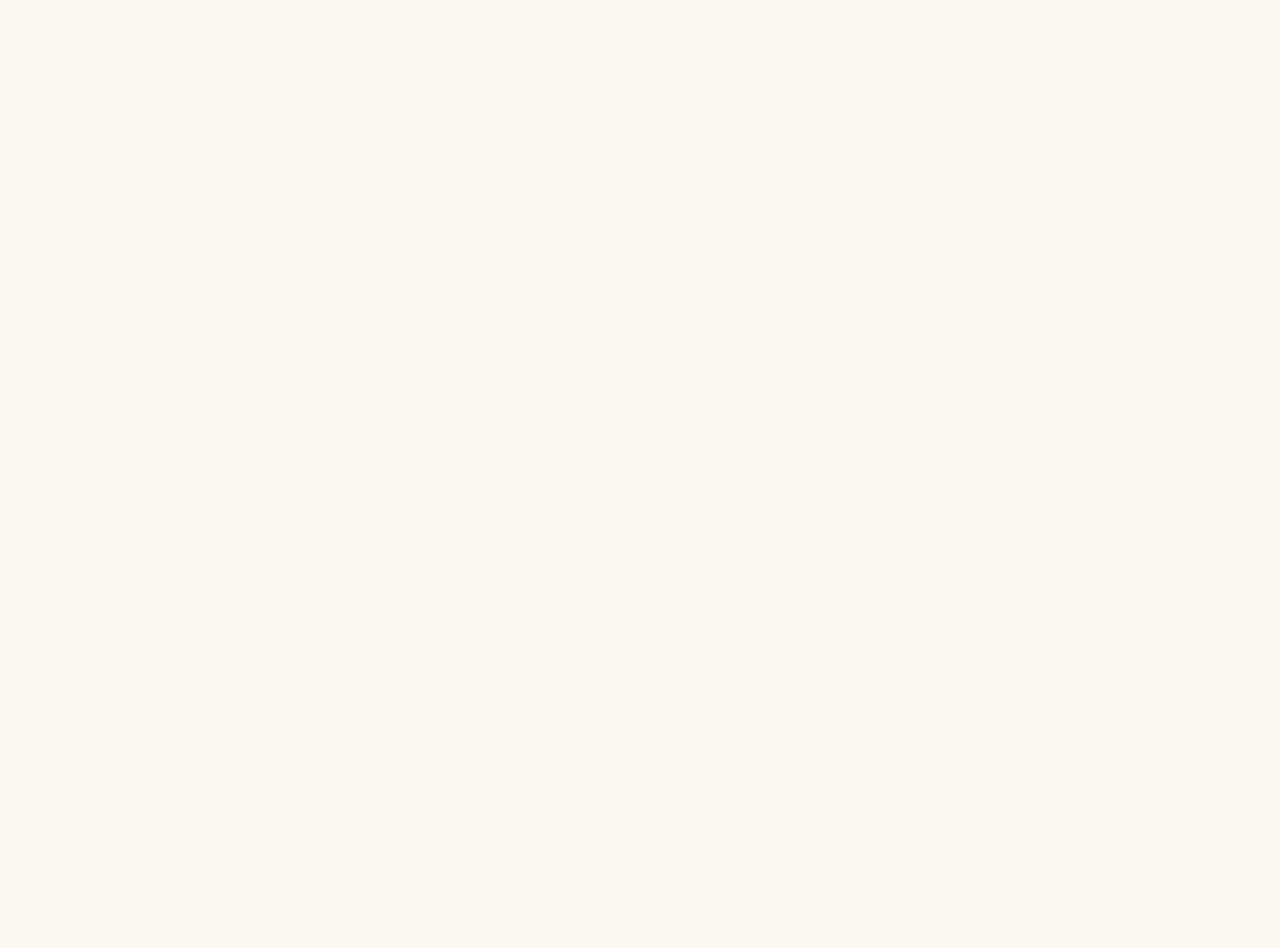
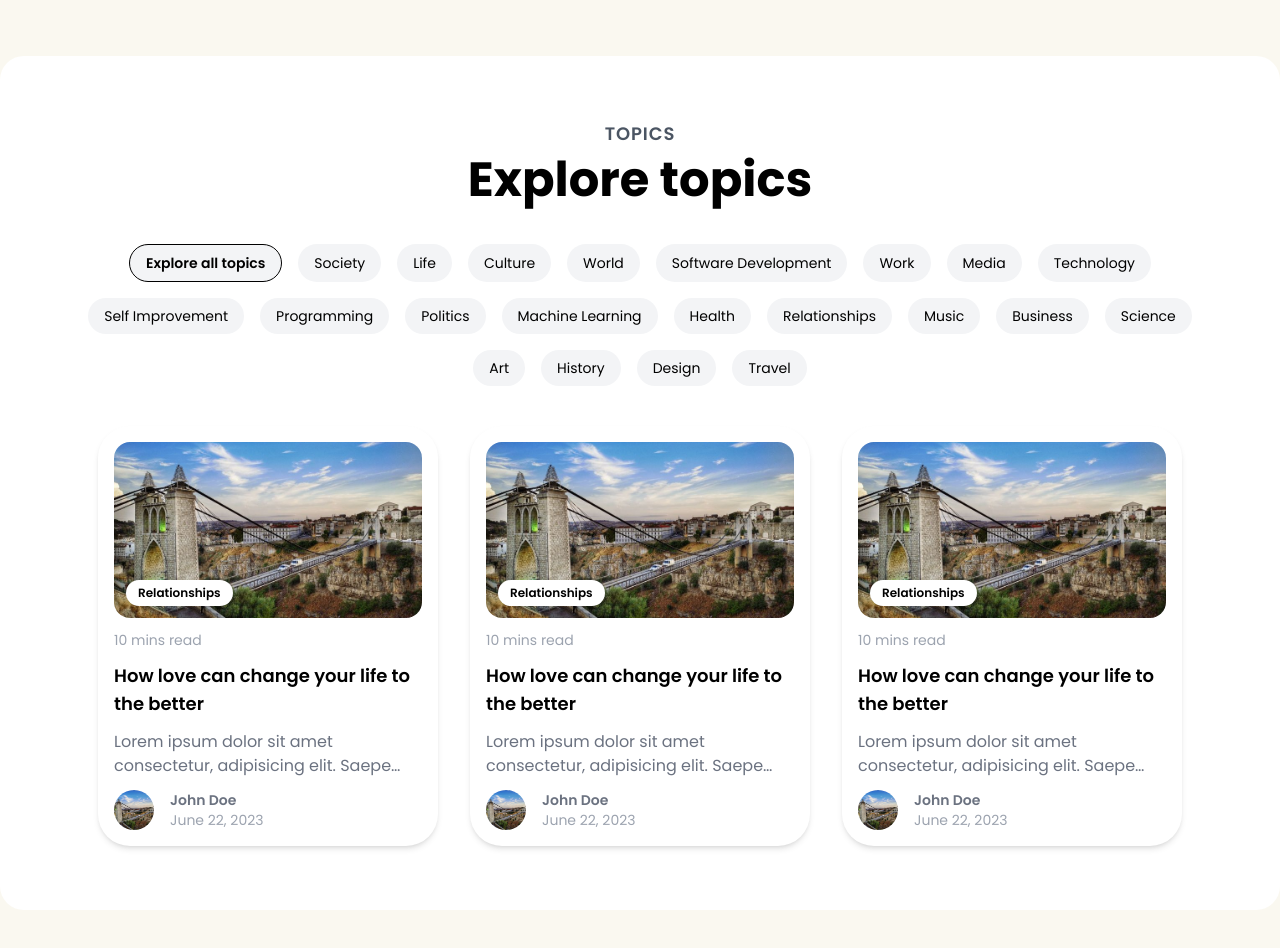
Before and after one commit to Lilicod/blog-app, a Next.js app: page / in a window 1280 px wide. Shown: the part 820-1768 px from the top of the page. Before the commit the page ends 800 px from the top, so only its background shows below. Built offline with nearby package versions, Linux system fonts and the light colour scheme.

Commit message:
added topics section to home page

```diff
--- a/src/components/Navbar.jsx
+++ b/src/components/Navbar.jsx
@@ -6,7 +6,7 @@ import Link from "next/link";
 
 export default function Navbar() {
   return (
-    <nav className="flex justify-between items-center py-3 px-2 bg-Gray lg:py-3 lg:px-10 font-poppins">
+    <nav className="flex justify-between items-center py-3 px-2 lg:bg-transparent bg-Gray lg:py-3 lg:px-10 font-poppins">
       <div className="block lg:hidden">
         <Menu />
       </div>
--- /dev/null
+++ b/src/components/cards/PostCard.jsx
@@ -0,0 +1,50 @@
+import React from "react";
+
+export default function PostCard() {
+  return (
+    <div className=" rounded-[32px] hover:scale-105 font-poppins p-4 bg-white flex flex-col gap-3 w-full lg:w-[340px] overflow-hidden shadow-md">
+      {/* cover */}
+      <div
+        style={{
+          backgroundImage: `url(/images/cover.jpeg)`,
+        }}
+        className=" w-full h-44 relative  object-cover bg-cover bg-center rounded-2xl"
+      >
+        <span className="absolute bottom-0 left-0 px-3 py-1 m-3 font-semibold text-[12px] bg-white rounded-[24px] z-20">
+          Relationships
+        </span>
+      </div>
+
+      {/* time */}
+      <div className="text-gray-400 text-sm">10 mins read</div>
+
+      {/* title */}
+      <div className="font-semibold text-lg">
+        How love can change your life to the better
+      </div>
+
+      {/* summery */}
+      <div className="line-clamp-2 text-gray-500">
+        Lorem ipsum dolor sit amet consectetur, adipisicing elit. Saepe fugit,
+        maxime repudiandae impedit placeat dicta quas quae vel. Voluptates saepe
+        blanditiis aut inventore ipsa adipisci eligendi ab necessitatibus enim
+        quasi.
+      </div>
+
+      {/* user */}
+      <div className="flex items-center">
+        <div
+          style={{
+            backgroundImage: `url(/images/cover.jpeg)`,
+          }}
+          className=" w-10 h-10 object-cover bg-cover bg-center rounded-full"
+        ></div>
+
+        <div className="flex flex-col ml-4">
+          <span className="text-sm text-gray-500 font-semibold">John Doe</span>
+          <span className="text-sm text-gray-400">June 22, 2023</span>
+        </div>
+      </div>
+    </div>
+  );
+}
--- a/src/components/home-page/Hero.jsx
+++ b/src/components/home-page/Hero.jsx
@@ -4,7 +4,7 @@ import Link from "next/link";
 
 export default function Hero() {
   return (
-    <div className="flex flex-col gap-8 lg:gap-10 justify-center items-center font-poppins pt-16 lg:pt-28">
+    <div className="lg:h-screen flex flex-col gap-8 lg:gap-10 justify-start lg:justify-center items-center font-poppins pt-16 lg:pt-0">
       <h3 className="text-sm lg:text-xl px-4 lg:px-0 text-center">
         Get inspired by millions of people around the world.
       </h3>
--- /dev/null
+++ b/src/components/home-page/TopicsSection.jsx
@@ -0,0 +1,68 @@
+import React from "react";
+import PostCard from "../cards/PostCard";
+import Link from "next/link";
+
+export default function TopicsSection() {
+  return (
+    <div className="flex flex-col gap-10 rounded-3xl bg-Gray p-6 lg:p-16 max-w-7xl mx-auto font-poppins mb-16 mt-20 lg:mt-0">
+      {/* header */}
+      <div className="flex flex-col gap-2 text-start md:text-center">
+        <span className="font-semibold text-gray-600 uppercase text-sm md:text-lg tracking-wider">
+          Topics
+        </span>
+        <span className="font-bold text-3xl md:text-5xl">Explore topics</span>
+      </div>
+
+      {/* topics nav */}
+      <div>
+        <div className="flex gap-2 md:gap-4 md:flex-wrap justify-start md:justify-center overflow-x-auto scrollbar-hide -mx-4 px-4">
+          <Link
+            href={"/explore-topics"}
+            className="shrink-0 px-4 py-2 bg-gray-100 font-semibold border border-black rounded-full text-sm"
+          >
+            Explore all topics
+          </Link>
+          {topics.map((topic, index) => (
+            <button
+              key={index}
+              className="shrink-0 px-4 py-2 md:px-4 md:py-2 bg-gray-100 rounded-full md:rounded-full text-sm whitespace-nowrap"
+            >
+              {topic}
+            </button>
+          ))}
+        </div>
+      </div>
+
+      {/* cards */}
+      <div className="flex flex-wrap mx-auto gap-8">
+        <PostCard />
+        <PostCard />
+        <PostCard />
+      </div>
+    </div>
+  );
+}
+
+const topics = [
+  "Society",
+  "Life",
+  "Culture",
+  "World",
+  "Software Development",
+  "Work",
+  "Media",
+  "Technology",
+  "Self Improvement",
+  "Programming",
+  "Politics",
+  "Machine Learning",
+  "Health",
+  "Relationships",
+  "Music",
+  "Business",
+  "Science",
+  "Art",
+  "History",
+  "Design",
+  "Travel",
+];
--- a/src/pages/index.js
+++ b/src/pages/index.js
@@ -1,8 +1,10 @@
 import Hero from "@/components/home-page/Hero";
+import TopicsSection from "@/components/home-page/TopicsSection";
 import Layout from "@/layout/Layout";
 
 export default function Home() {
   return <Layout>
     <Hero />
+    <TopicsSection />
   </Layout>;
 }
```
Also changed, not shown: public/images/cover.jpeg (added).
